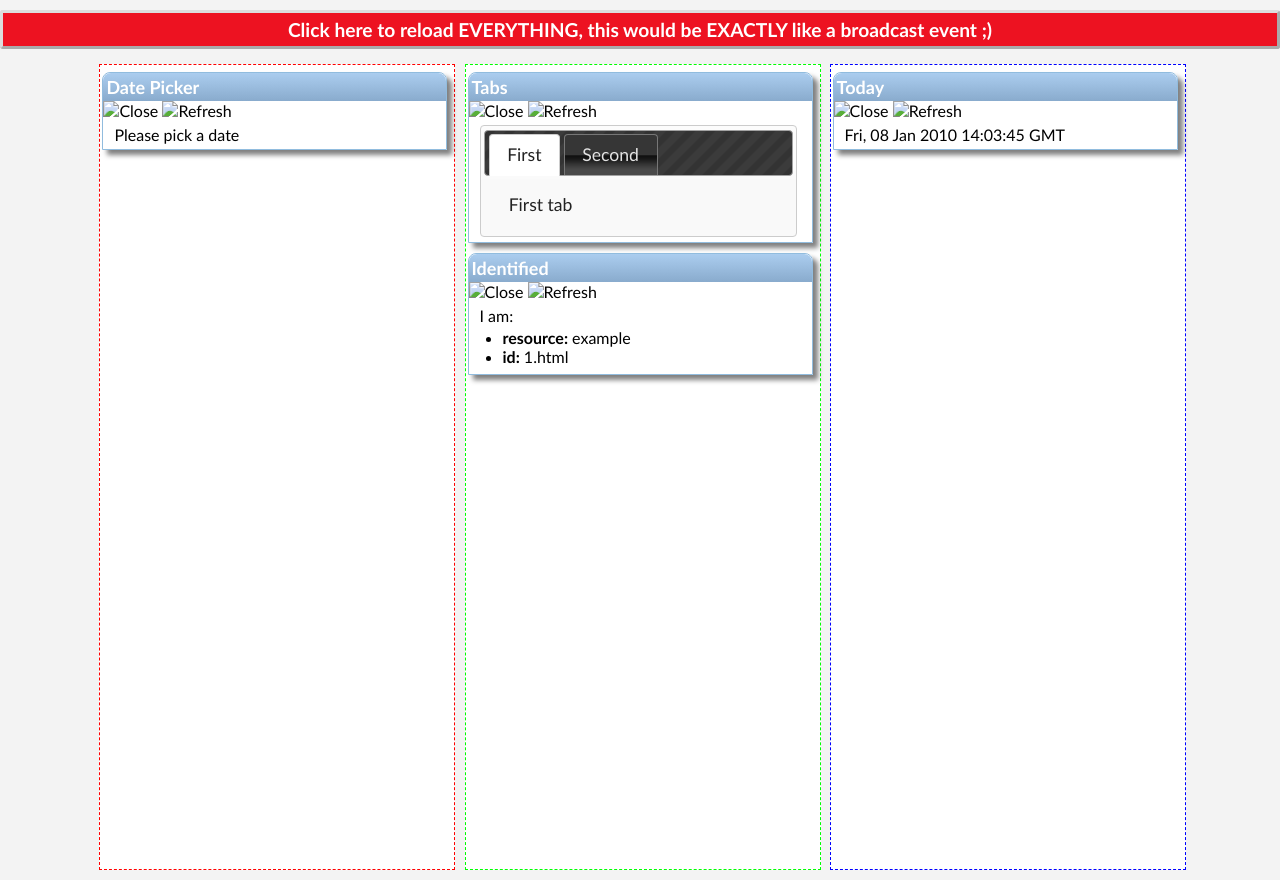
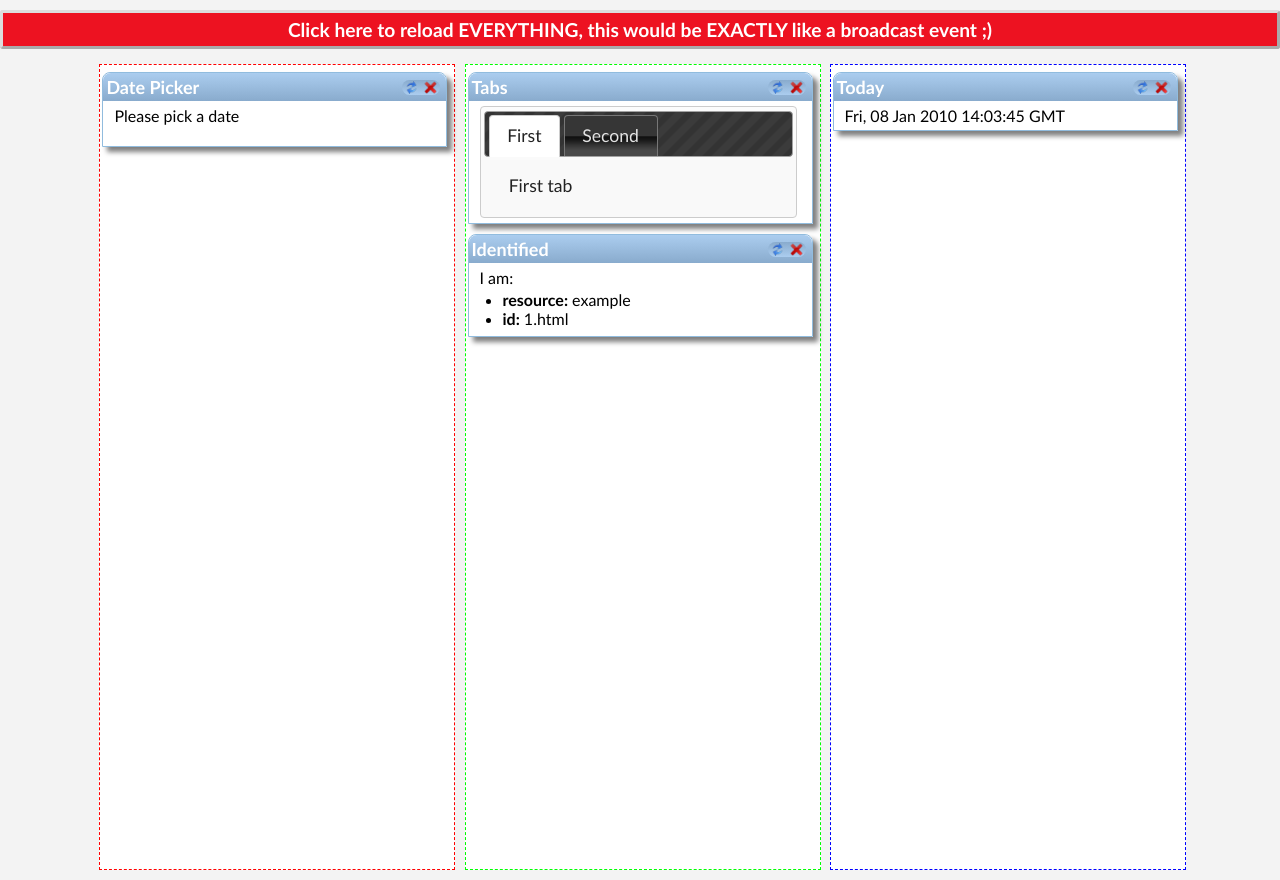
Before and after one commit to mskato/MACSkeptic.JQuery.Widgets, a plain HTML site: page index.html in a window 1280 px wide. Drawn offline with Linux system fonts and the light colour scheme.

Commit message:
Added close and refresh images

```diff
--- a/css/MACSkeptic.css
+++ b/css/MACSkeptic.css
@@ -126,31 +126,33 @@ div.ajax_widget_content
     padding: 5px;
 }
 
-button.ajax_widget_refresh
+span.control_box img
 {
 	float: right;
-	position: relative;
-	top: -23px;
 	right: 10px;
-	background-color: #234567;
-	color: white;
-	font-size: small;
-	font-weight: bold;
-	-moz-border-radius: 6px;
-	-webkit-border-radius: 6px;
-	-ms-filter: "progid:DXImageTransform.Microsoft.gradient(startColorstr=#123456,endColorstr=#6789AB)";
-    background-image: -webkit-gradient(linear, left top, left bottom, from(#6789AB), to(#123456));
-	border-radius: 6px;
 	padding: 1px 3px 1px 3px;
+	width: 13px;
+	height: 13px;
+	cursor: pointer;
 }
 
-button.ajax_widget_refresh:active
+span.control_box
 {
-	background-color: #6789AB;
-	-ms-filter: "progid:DXImageTransform.Microsoft.gradient(startColorstr=#6789AB,endColorstr=#123456)";
-    background-image: -webkit-gradient(linear, left top, left bottom, from(#123456), to(#6789AB));
+	float: right;
+	display: block;
+	top: -21px;
+	position: relative;
+	background-color: #abcddf;
+	-moz-border-radius: 8px;
+	-webkit-border-top-left-radius: 8px;
+	-webkit-border-top-right-radius: 8px;
+	-webkit-border-bottom-left-radius: 8px;
+	-webkit-border-bottom-right-radius: 8px;
+	right: 6px;
+	background-image: -moz-linear-gradient(top, #89ABCD, #ABCDEF);
+    -ms-filter: "progid:DXImageTransform.Microsoft.gradient(startColorstr=#89ABCD,endColorstr=#ABCDEF)";
+    background-image: -webkit-gradient(linear, left top, left bottom, from(#89ABCD), to(#ABCDEF));
 }
-
 .visible_loading
 {
 	visibility: visible;
--- a/js/MACSkeptic.js
+++ b/js/MACSkeptic.js
@@ -112,8 +112,8 @@ var MACSkeptic = {
                 '<fieldset>',
                 '<span class="legend widget_handle">{title}</span>',
                 '<span class="control_box" >',
-                '<img src="Content/images/close.png" onclick="MACSkeptic.widgets.remove(\'{id}\')" title="Close" /> ',
-                '<img src="Content/images/refresh.png" onclick="MACSkeptic.widgets.reload(\'{id}\')" title="Refresh" /> ',
+                '<img src="images/close.png" onclick="MACSkeptic.widgets.remove(\'{id}\')" title="Close" /> ',
+                '<img src="images/refresh.png" onclick="MACSkeptic.widgets.reload(\'{id}\')" title="Refresh" /> ',
                 '</span>',
                 '<div class="ajax_widget_content"></div>',
                 '</fieldset>',
```
Also changed, not shown: images/close.png (added), images/refresh.png (added).
